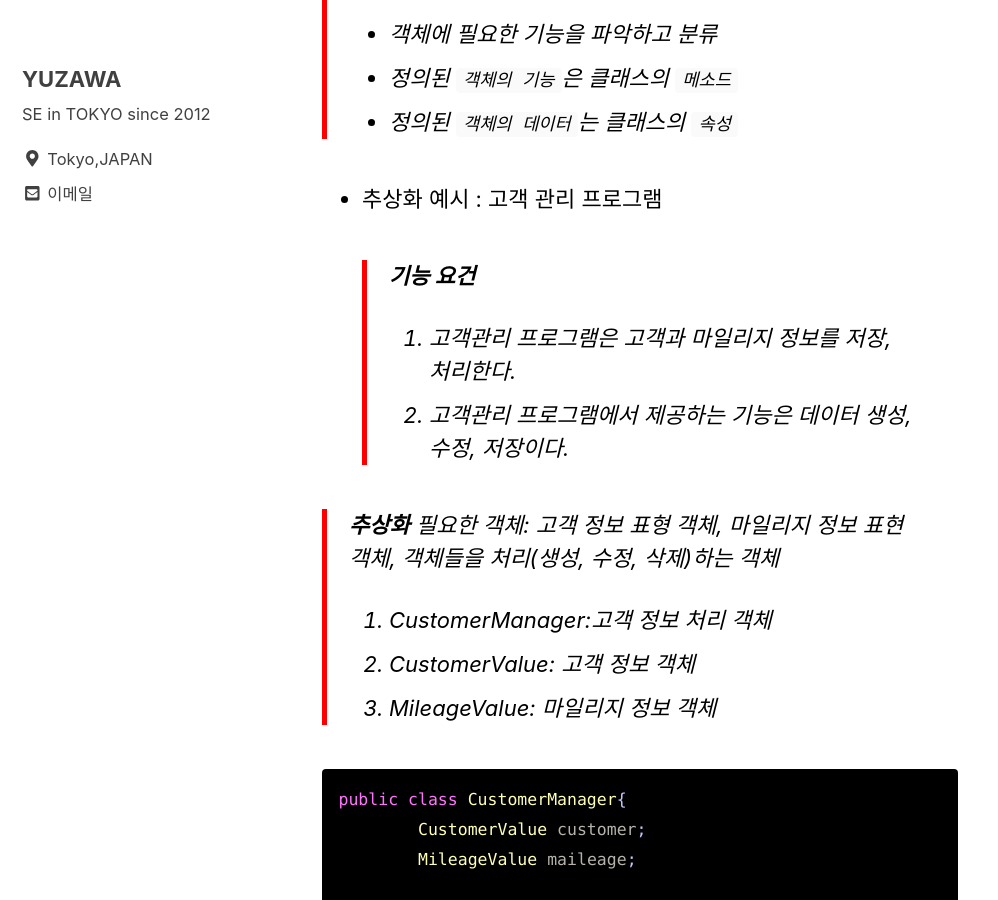
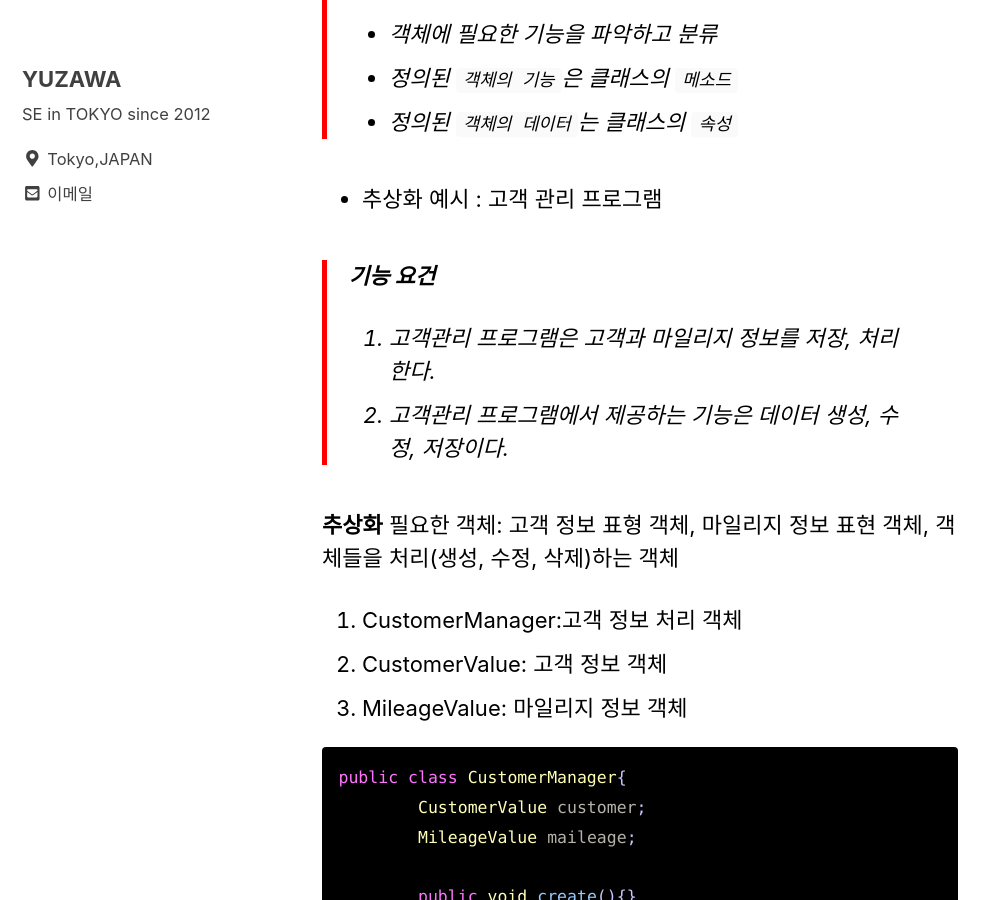
Before and after one commit to ijnk2553/ijnk2553.github.io, a Jekyll site: the page built from _posts/2019-02-24-java-ObjectOrientedPrograming_003.md, in a window 1280 px wide and 900 px high, scrolled down 1168 px. Shown: the whole window, without its empty margins (0-998 px from the left). Built offline with Jekyll 4.4.1, drawn with Linux system fonts in a browser that asks for light colours; cached includes are drawn as plain includes.

````diff
--- a/_posts/2019-02-24-java-ObjectOrientedPrograming_003.md
+++ b/_posts/2019-02-24-java-ObjectOrientedPrograming_003.md
@@ -31,17 +31,20 @@ categories:
 > * 정의된 `객체의 기능`은 클래스의 `메소드`
 > * 정의된 `객체의 데이터`는 클래스의 `속성`
 
+
 * 추상화 예시 : 고객 관리 프로그램
+
 > **기능 요건**
 >
 > 1. 고객관리 프로그램은 고객과 마일리지 정보를 저장, 처리한다.
 > 2. 고객관리 프로그램에서 제공하는 기능은 데이터 생성, 수정, 저장이다.
 
-> **추상화**
-> 필요한 객체: 고객 정보 표형 객체, 마일리지 정보 표현 객체, 객체들을 처리(생성, 수정, 삭제)하는 객체
-> 1. CustomerManager:고객 정보 처리 객체
-> 2. CustomerValue: 고객 정보 객체
-> 3. MileageValue: 마일리지 정보 객체
+
+ **추상화**
+ 필요한 객체: 고객 정보 표형 객체, 마일리지 정보 표현 객체, 객체들을 처리(생성, 수정, 삭제)하는 객체
+ 1. CustomerManager:고객 정보 처리 객체
+ 2. CustomerValue: 고객 정보 객체
+ 3. MileageValue: 마일리지 정보 객체
 
 
 ``` java
````
